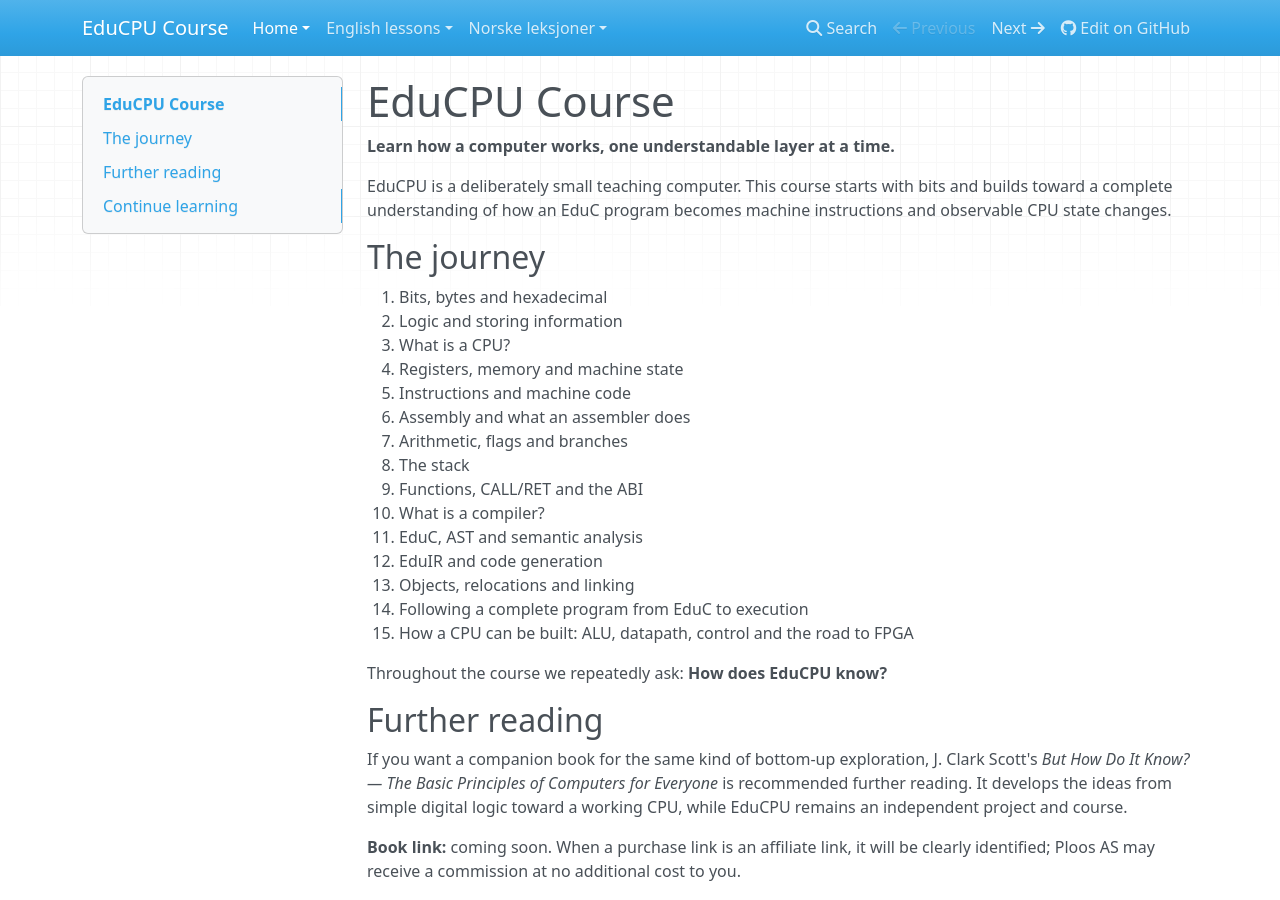
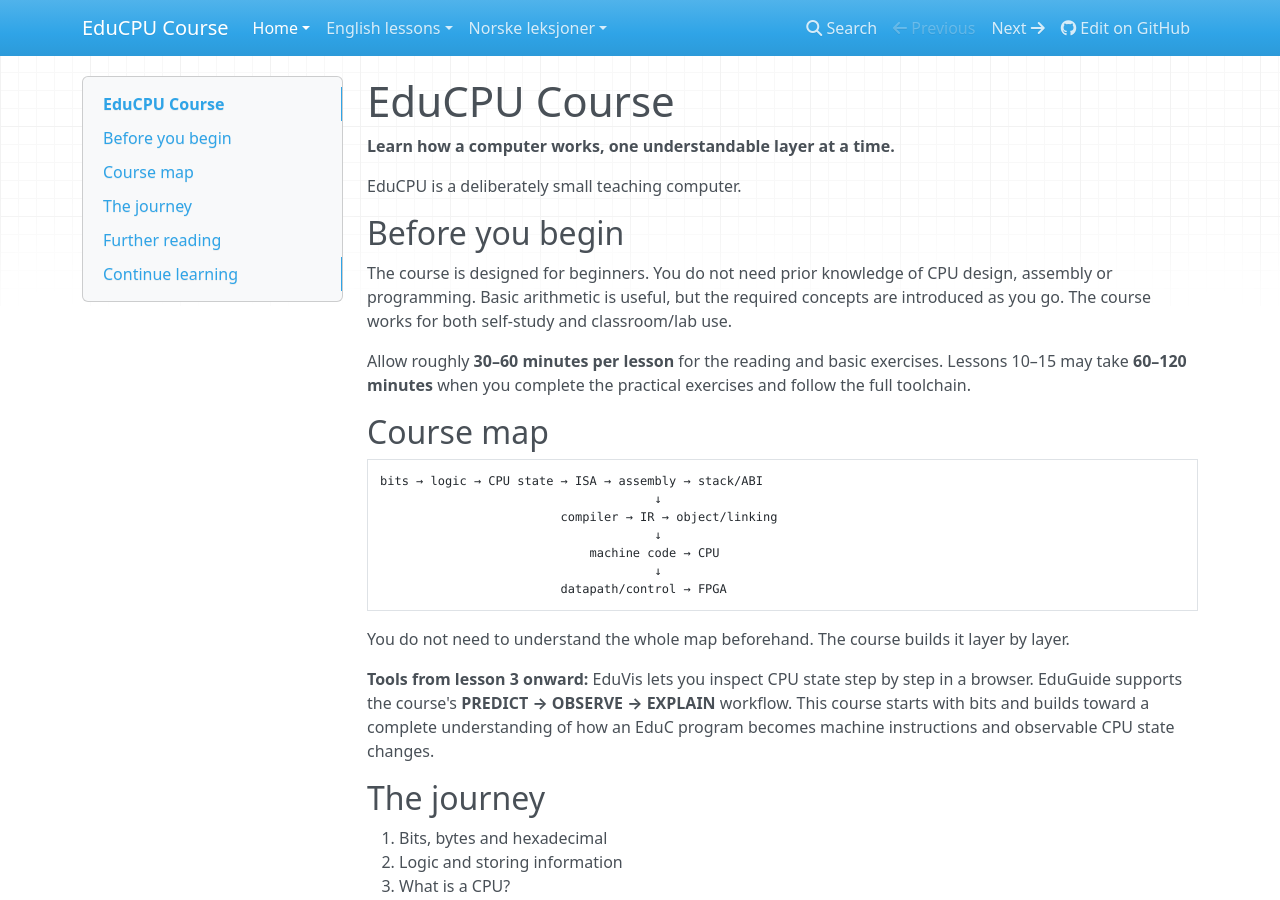
Before and after one commit to Ploos-AS/EduCPU, an MkDocs documentation site: the page built from course/en/index.md, in a window 1280 px wide and 900 px high. Built offline with MkDocs 1.6.1, drawn with Linux system fonts in a browser that asks for light colours; nearby versions of some CDN libraries.

Commit message:
Improve English course landing page

````diff
--- a/course/en/index.md
+++ b/course/en/index.md
@@ -2,7 +2,29 @@
 
 **Learn how a computer works, one understandable layer at a time.**
 
-EduCPU is a deliberately small teaching computer. This course starts with bits and builds toward a complete understanding of how an EduC program becomes machine instructions and observable CPU state changes.
+EduCPU is a deliberately small teaching computer.
+
+## Before you begin
+
+The course is designed for beginners. You do not need prior knowledge of CPU design, assembly or programming. Basic arithmetic is useful, but the required concepts are introduced as you go. The course works for both self-study and classroom/lab use.
+
+Allow roughly **30–60 minutes per lesson** for the reading and basic exercises. Lessons 10–15 may take **60–120 minutes** when you complete the practical exercises and follow the full toolchain.
+
+## Course map
+
+```text
+bits → logic → CPU state → ISA → assembly → stack/ABI
+                                      ↓
+                         compiler → IR → object/linking
+                                      ↓
+                             machine code → CPU
+                                      ↓
+                         datapath/control → FPGA
+```
+
+You do not need to understand the whole map beforehand. The course builds it layer by layer.
+
+**Tools from lesson 3 onward:** EduVis lets you inspect CPU state step by step in a browser. EduGuide supports the course's **PREDICT → OBSERVE → EXPLAIN** workflow. This course starts with bits and builds toward a complete understanding of how an EduC program becomes machine instructions and observable CPU state changes.
 
 ## The journey
 
````
